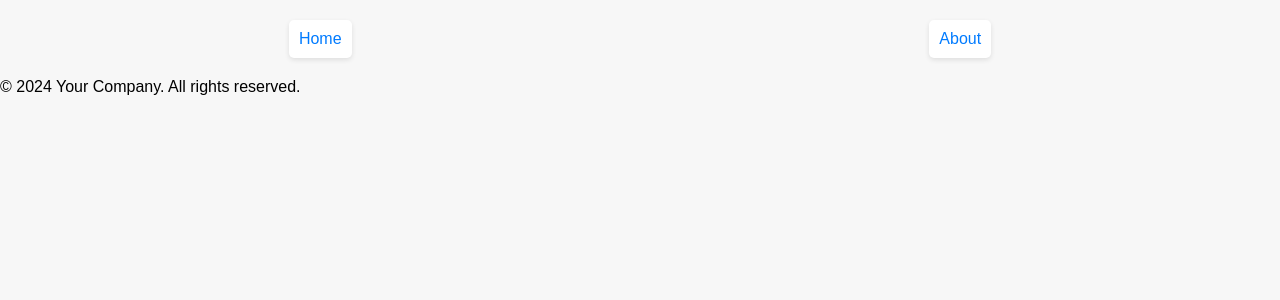
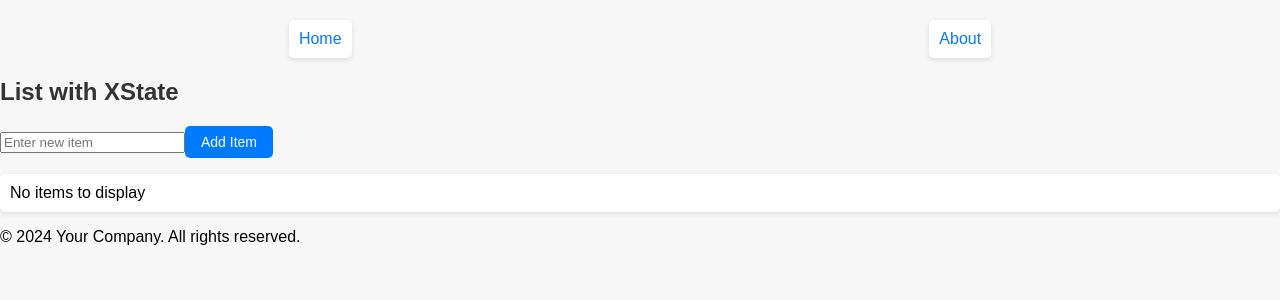
Before and after one commit to DenysKozachokP/React, a React (Create React App) app in the folder Lab_05/my-app/: page /list-with-xstate in a window 1280 px wide. Shown: the top 300 px of the page. Built offline with nearby package versions, Linux system fonts and the light colour scheme.

Commit message:
Додання менеджмена стану XState та застосування йогов компоненті

```diff
--- a/Lab_05/my-app/package.json
+++ b/Lab_05/my-app/package.json
@@ -8,6 +8,7 @@
     "@testing-library/jest-dom": "^5.17.0",
     "@testing-library/react": "^13.4.0",
     "@testing-library/user-event": "^13.5.0",
+    "@xstate/react": "^5.0.0",
     "effector": "^23.2.3",
     "effector-react": "^23.2.1",
     "react": "^18.3.1",
--- a/Lab_05/my-app/src/App.js
+++ b/Lab_05/my-app/src/App.js
@@ -8,6 +8,8 @@
 import List from './components/List';
 import Counter from './features/counter/Counter';
 import CounterEffector from './components/CounterEffector';
+import ListWithXState from './components/ListWithXState';
+
 
 const App = () => {
   return (
@@ -20,6 +22,7 @@
           <Route path="/counter" element={<Counter />} />
           <Route path="/items" element={<div><Form /><List /></div>} />
           <Route path="/effector-counter" element={<CounterEffector />} />
+          <Route path="/list-with-xstate" element={<ListWithXState />} />
         </Routes>
         <Footer />
       </div>
--- /dev/null
+++ b/Lab_05/my-app/src/components/ListWithXState.js
@@ -0,0 +1,47 @@
+import React, { useState } from 'react';
+import { useMachine } from '@xstate/react';
+import { itemsMachine } from '../machines/itemsMachine';
+
+const ListWithXState = () => {
+  const [state, send] = useMachine(itemsMachine);
+  const [newItem, setNewItem] = useState('');
+
+  const handleAddItem = () => {
+    if (newItem.trim()) {
+      send({ type: 'ADD_ITEM', text: newItem });
+      setNewItem('');
+    }
+  };
+
+  const handleRemoveItem = (id) => {
+    send({ type: 'REMOVE_ITEM', id });
+  };
+
+  return (
+    <div>
+      <h2>List with XState</h2>
+      <input
+        type="text"
+        value={newItem}
+        onChange={(e) => setNewItem(e.target.value)}
+        placeholder="Enter new item"
+      />
+      <button onClick={handleAddItem}>Add Item</button>
+
+      <ul>
+        {state.context.items.length === 0 ? (
+          <li>No items to display</li>
+        ) : (
+          state.context.items.map(item => (
+            <li key={item.id}>
+              {item.text}
+              <button onClick={() => handleRemoveItem(item.id)}>Remove</button>
+            </li>
+          ))
+        )}
+      </ul>
+    </div>
+  );
+};
+
+export default ListWithXState;
--- /dev/null
+++ b/Lab_05/my-app/src/machines/itemsMachine.js
@@ -0,0 +1,40 @@
+import { createMachine, assign } from 'xstate';
+
+export const itemsMachine = createMachine({
+  id: 'itemsMachine',
+  initial: 'idle',
+  context: {
+    items: [], // Ініціалізація пустого масиву
+  },
+  states: {
+    idle: {
+      on: {
+        ADD_ITEM: {
+          actions: 'addItem', // Додаємо елемент
+        },
+        REMOVE_ITEM: {
+          actions: 'removeItem', // Видаляємо елемент
+        },
+      },
+    },
+  },
+}, {
+  actions: {
+    addItem: assign({
+      items: (context, event) => {
+        return [
+          ...context.items, // Оновлюємо новим масивом
+          {
+            id: Date.now(), // Унікальний ID
+            text: event.text, // Текст нового елементу
+          }
+        ];
+      }
+    }),
+    removeItem: assign({
+      items: (context, event) => {
+        return context.items.filter(item => item.id !== event.id);
+      }
+    }),
+  },
+});
--- a/Lab_05/my-app/src/pages/Home.js
+++ b/Lab_05/my-app/src/pages/Home.js
@@ -20,6 +20,9 @@
           <li>
             <Link to="/effector-counter">Go to Effector Counter</Link> {/* Додано посилання */}
           </li>
+          <li>
+            <Link to="/list-with-xstate">Go to List with XState</Link> {/* Додано посилання на новий компонент */}
+          </li>
         </ul>
       </nav>
     </div>
```
Also changed, not shown: 1 other file (tests, documents, lock files or other folders).
